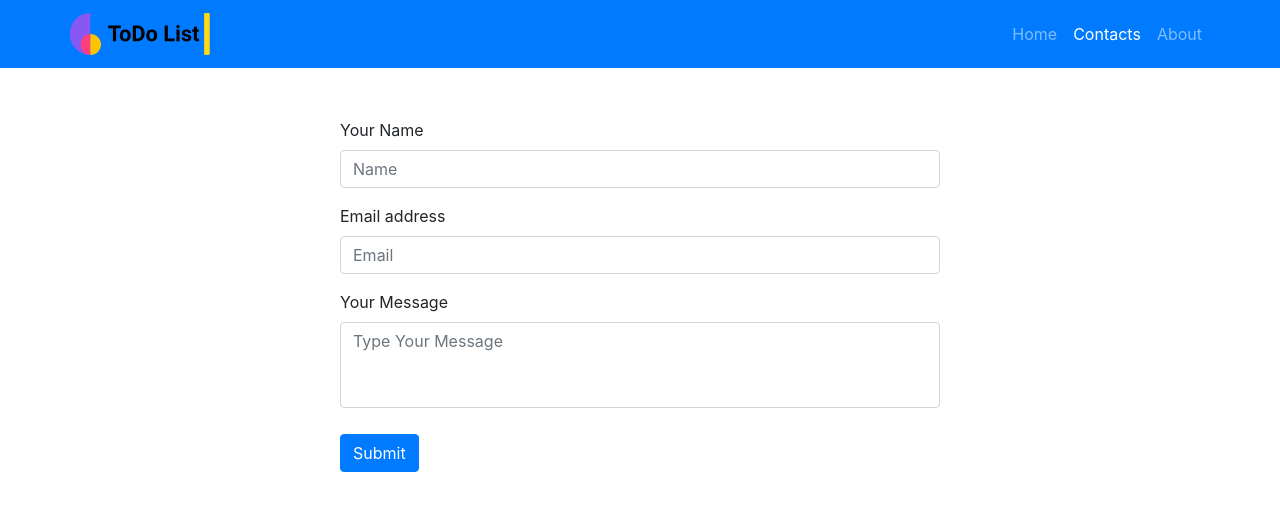
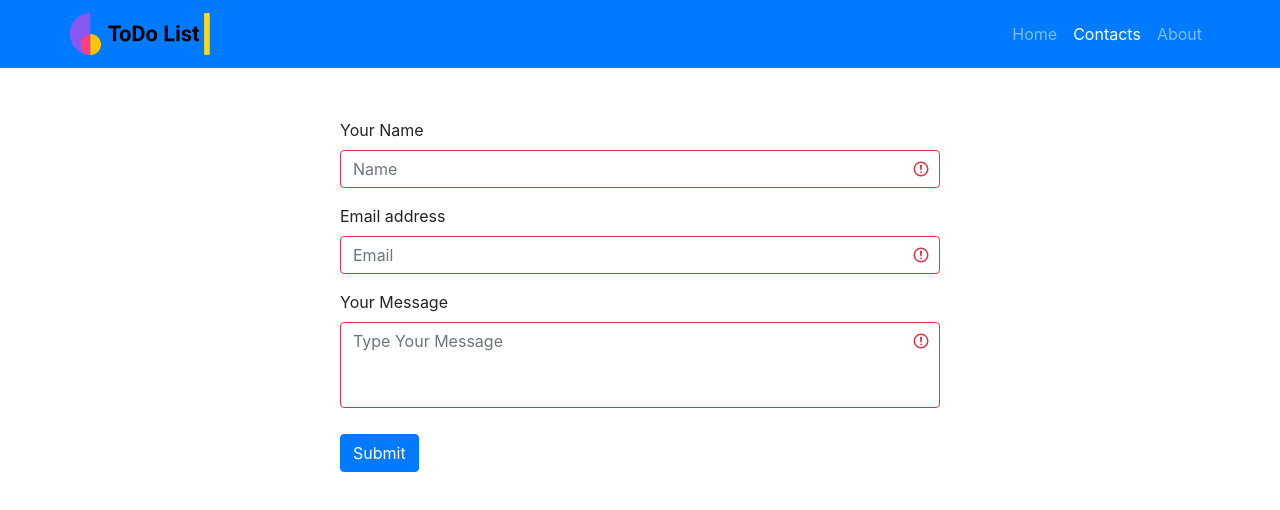
Before and after one commit to Narek-Alexanyan/todo-react-beg-06, a React (Create React App) app: page /contacts in a window 1280 px wide. Shown: the top 510 px of the page. Built offline with nearby package versions, Linux system fonts and the light colour scheme; a web font is replaced by a local one.

Commit message:
Contact Form with Hooks

```diff
--- /dev/null
+++ b/src/component/ContactForm/ContactFormFuncComponent.jsx
@@ -0,0 +1,163 @@
+import { Form, Button } from "react-bootstrap";
+import styles from "./ContactForm.module.css";
+import Spinner from "../Spinner/Spinner";
+import { useState } from "react";
+import { withRouter } from "react-router";
+import {
+  isRequired,
+  maxLength,
+  minLength,
+  validateEmail,
+} from "../../utils/validators";
+
+const maxLength30 = maxLength(30);
+const minLength1 = minLength(1);
+
+const inputsInfo = [
+  {
+    name: "name",
+    type: "text",
+    placeholder: "Name",
+    label: "Your Name",
+    controlId: "formBasicName",
+  },
+  {
+    name: "email",
+    type: "email",
+    placeholder: "Email",
+    label: "Email address",
+    controlId: "formBasicEmail",
+  },
+  {
+    name: "message",
+    type: "null",
+    placeholder: "Type Your Message",
+    label: "Your Message",
+    controlId: "formBasicTextarea",
+    as: "textarea",
+    rows: 3,
+  },
+];
+
+const API_HOST = "http://localhost:3001";
+
+function ContactFormFuncComponent(props) {
+  const [form, setForm] = useState({
+    name: {
+      valid: false,
+      error: null,
+      value: "",
+    },
+    email: {
+      valid: false,
+      error: null,
+      value: "",
+    },
+    message: {
+      valid: false,
+      error: null,
+      value: "",
+    },
+  });
+  const [loading, setLoading] = useState(false);
+  const [errorMessage, setErrorMessage] = useState("");
+
+  const handleChange = (e) => {
+    const { name, value } = e.target;
+
+    let valid = true;
+
+    let error =
+      isRequired(value) ||
+      maxLength30(value) ||
+      minLength1(value) ||
+      (name === "email" && validateEmail(value));
+    if (error) valid = false;
+
+    setForm({
+      ...form,
+      [name]: {
+        valid: valid,
+        error: error,
+        value: value,
+      },
+    });
+  };
+  const handleSubmit = () => {
+    setErrorMessage(null);
+    setLoading(true);
+    const formData  = {
+        ...form
+    }
+
+    for (let key in formData) {
+        formData[key] = formData[key].value
+      }
+
+    fetch(`${API_HOST}/form`, {
+      method: "POST",
+      body: JSON.stringify(formData),
+      headers: {
+        "Content-Type": "application/json",
+      },
+    })
+      .then((res) => res.json())
+      .then((data) => {
+        if (data.error) throw data.error;
+        setLoading(false);
+        props.history.push("/");
+      })
+      .catch((error) => {
+        console.log("Form error", error);
+        setErrorMessage(error.message);
+        setLoading(false);
+      });
+  };
+
+  const { name, email, message } = form;
+  const inputsJsx = inputsInfo.map((input, index) => {
+    return (
+      <Form.Group controlId={input.controlId} key={index}>
+        <Form.Label>{input.label}</Form.Label>
+        <Form.Control
+          name={input.name}
+          type={input.type}
+          placeholder={input.placeholder}
+          as={input.as && input.as}
+          value={[input.name].value}
+          rows={input.rows && input.rows}
+          onChange={handleChange}
+          required
+          isInvalid={!form[input.name].value}
+        />
+
+        <Form.Text className={styles.form__invalid_text}>
+          {form[input.name].error}
+        </Form.Text>
+      </Form.Group>
+    );
+  });
+
+  return (
+    <>
+      {loading && <Spinner />}
+      <Form className={styles.form} onSubmit={(e) => e.preventDefault()}>
+        {errorMessage && (
+          <h3 className={styles.slideInTop}>{errorMessage.slice(6)}</h3>
+        )}
+        {inputsJsx}
+
+        <Button
+          variant="primary"
+          type="submit"
+          onClick={handleSubmit}
+            disabled={name.error || email.error || message.error}
+        >
+          Submit
+        </Button>
+      </Form>
+    </>
+  );
+}
+
+export default withRouter(ContactFormFuncComponent);
--- a/src/component/pages/Contacts/Contacts.jsx
+++ b/src/component/pages/Contacts/Contacts.jsx
@@ -1,10 +1,12 @@
 import ContactForm from "../../ContactForm/ContactForm";
+import ContactFormFuncComponent from "../../ContactForm/ContactFormFuncComponent";
 
 
 function Contacts() {
   return (
     <div>
-        <ContactForm />
+        {/* <ContactForm /> */}
+        <ContactFormFuncComponent />
     </div>
   );
 }
```
